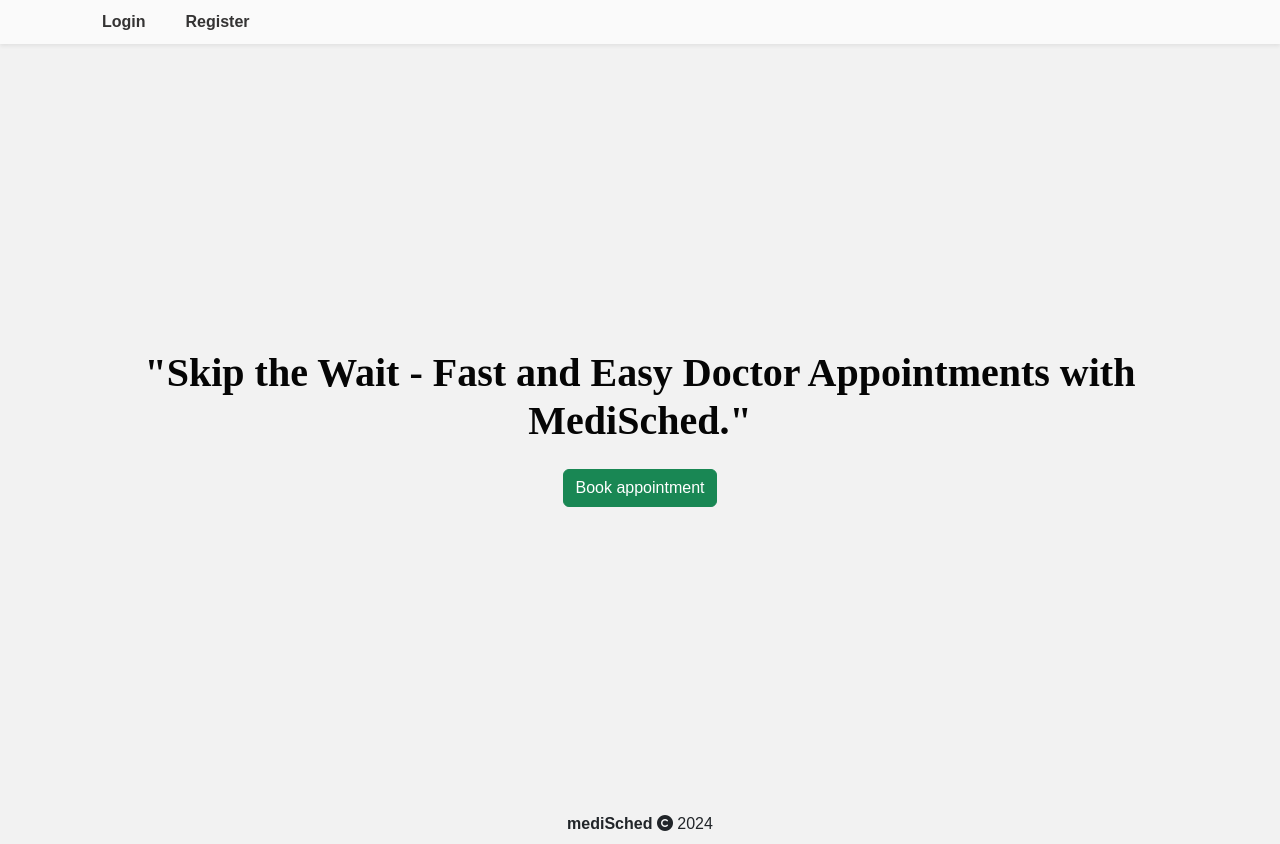
After one commit to effiecancode/mediSched, a Django app: page /appointments/ in a window 1280 px wide. The commit adds this page. Run offline with Django 5.2, Linux system fonts and the light colour scheme; some libraries are stand-ins or nearby versions.

Commit message:
Set up: mediSched home page, view,url,template

```diff
--- /dev/null
+++ b/mediSched/appointments/templates/appointments/home.html
@@ -0,0 +1,27 @@
+{% extends 'authentication/base.html' %}
+
+{% load crispy_forms_tags %}
+
+{% block content %}
+<div class="d-flex flex-column min-vh-100">
+    <!-- Main content container -->
+    <div class="container mt-3 flex-grow-1 d-flex align-items-center justify-content-center">
+        <div class="text-center">
+            <h2 class="text fs-1 mb-4" style="font-family: 'montserrat'; font-weight: 700; color:#050505;">
+                "Skip the Wait - Fast and Easy Doctor Appointments with MediSched."
+            </h2>
+            <button type="submit" class="btn btn-success btn-block">Book appointment</button>
+        </div>
+    </div>
+    <!-- Footer -->
+    <footer class="footer mt-auto py-1">
+        <div class="container">
+            <div class="row text-center mt-2 text-dark" style="border-radius: 20px;">
+                <p class="mt-1 mb-1">
+                    <strong>mediSched&nbsp;<i class="fa-solid fa-copyright"></i></strong>&nbsp;{% now "Y" %}
+                </p>
+            </div>
+        </div>
+    </footer>
+</div>
+{% endblock content %}
--- /dev/null
+++ b/mediSched/appointments/urls.py
@@ -0,0 +1,10 @@
+from django.urls import path
+
+from . import views
+
+
+app_name = "appointments"
+
+urlpatterns = [
+    path("", views.home, name="home"),
+]
--- a/mediSched/appointments/views.py
+++ b/mediSched/appointments/views.py
@@ -1,3 +1,5 @@
 from django.shortcuts import render
 
-# Create your views here.
+def home(request):
+
+    return render(request, "appointments/home.html")
--- a/mediSched/authentication/templates/navbar.html
+++ b/mediSched/authentication/templates/navbar.html
@@ -4,7 +4,6 @@
 <style>
   /* Style for navbar */
   .navbar {
-      background-color: #9cd11a;
       padding: 02px;
   }
 
@@ -47,7 +46,7 @@
   }
 
   .navbar-nav.ml-auto .nav-link:hover {
-      background-color: #9cd11a;
+      background-color: #afc8aa;
   }
 </style>
 
--- a/mediSched/mediSched/settings.py
+++ b/mediSched/mediSched/settings.py
@@ -26,7 +26,6 @@ SECRET_KEY = 'django-insecure-iq3x6a_3qh(at)=t@x-)6^)u9pa5q)udkc4ten@y19yaf57pkp
 DEBUG = True
 
 ALLOWED_HOSTS = []
-
 
 # Application definition
 
@@ -78,6 +77,7 @@ TEMPLATES = [
 
 WSGI_APPLICATION = 'mediSched.wsgi.application'
 
+ROOT_URLCONF = 'mediSched.urls'
 
 # Database
 # https://docs.djangoproject.com/en/5.0/ref/settings/#databases
--- a/mediSched/mediSched/urls.py
+++ b/mediSched/mediSched/urls.py
@@ -22,6 +22,7 @@ from django.conf.urls.static import static
 
 urlpatterns = [
     path('admin/', admin.site.urls),
-    path('authentication/', include('authentication.urls'))
+    path('authentication/', include('authentication.urls')),
+    path('appointments/', include('appointments.urls'))
 
 ]
```
